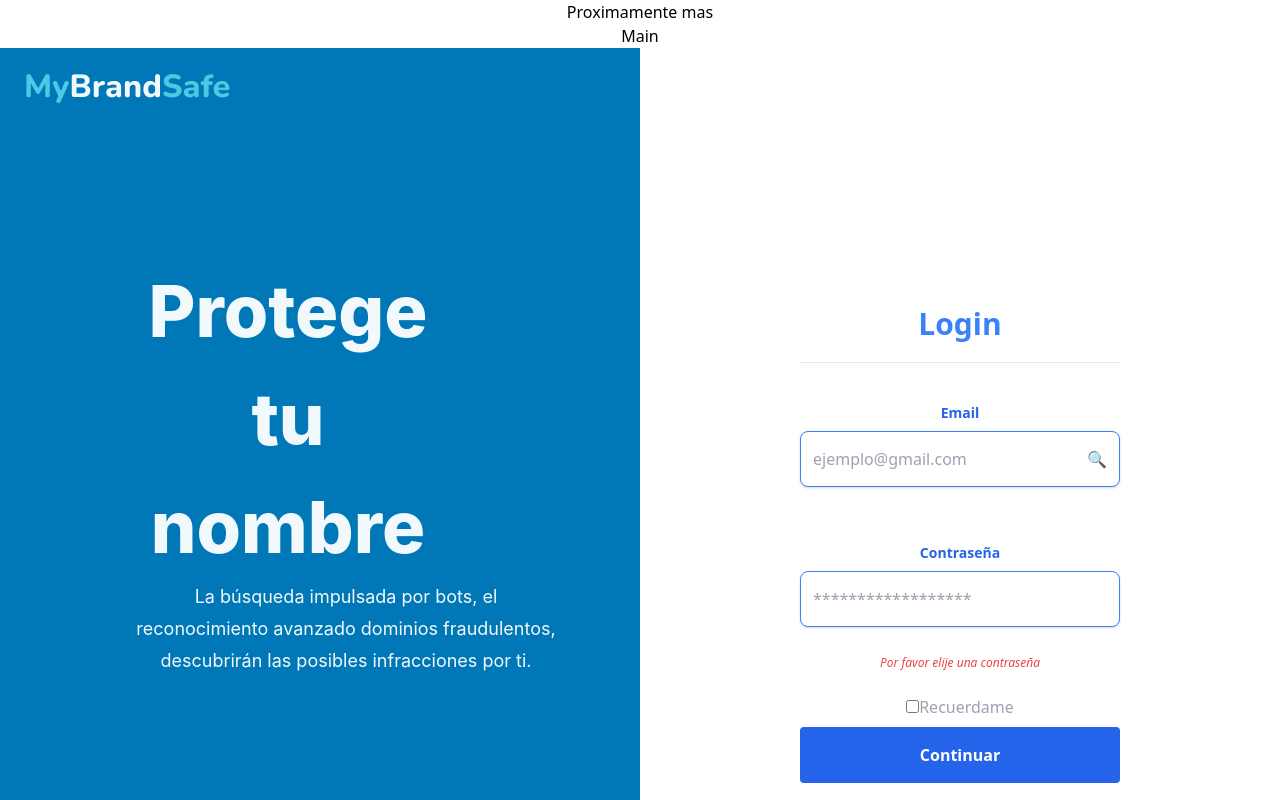
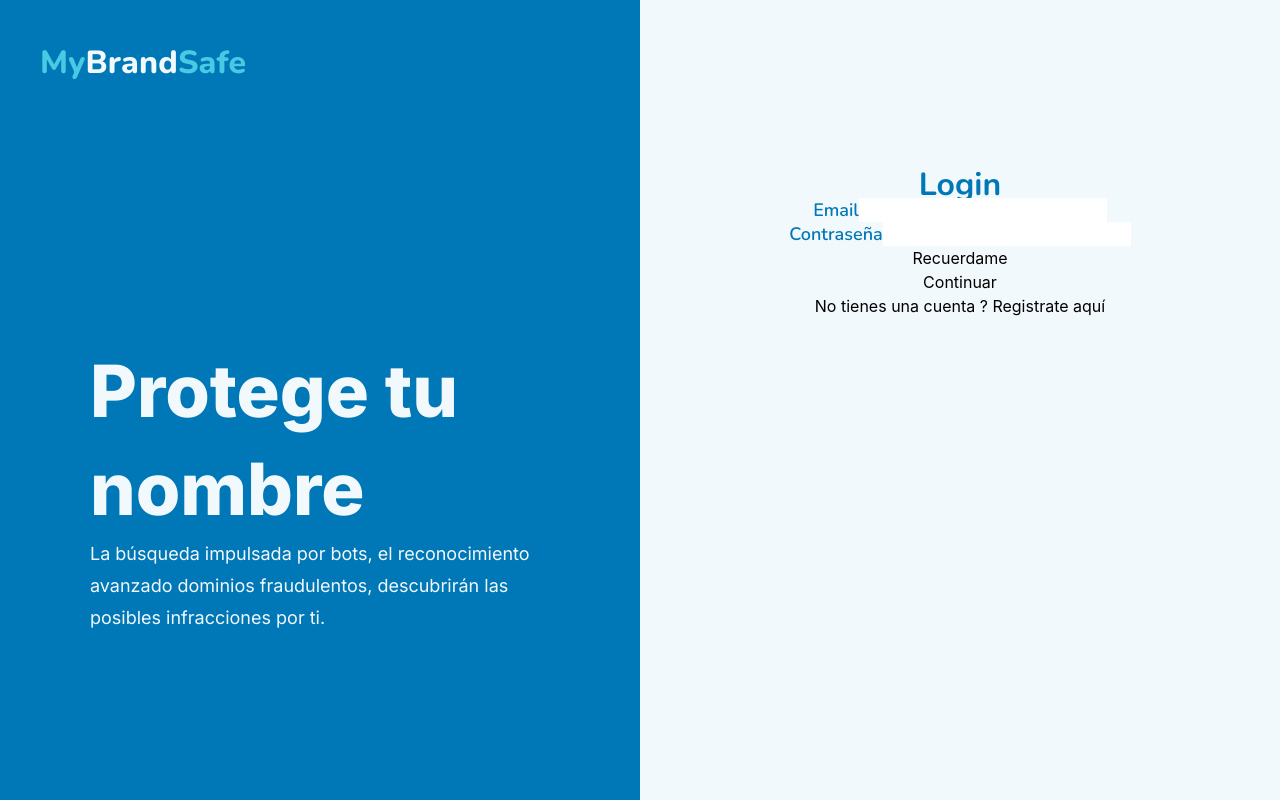
Before and after one commit to gustavotremont/mybrandsafe, a React (Create React App) app in the folder client/: page / in a window 1280 px wide. Shown: the top 800 px of the page. Built offline with nearby package versions, Linux system fonts and the light colour scheme.

Commit message:
modified few lines

```diff
--- a/client/public/index.html
+++ b/client/public/index.html
@@ -3,41 +3,20 @@
   <head>
     <meta charset="utf-8" />
     <link rel="icon" href="%PUBLIC_URL%/favicon.ico" />
-    <meta name="viewport" content="width=device-width, initial-scale=1" />
+    <meta name="viewport" content="width=device-width, initial-scale=1, maximum-scale=1" />
     <meta name="theme-color" content="#000000" />
+    <meta name="viewport" content="width=device-width, initial-scale=1"/>
     <meta
       name="description"
       content="Web site created using create-react-app"
     />
     <link rel="apple-touch-icon" href="%PUBLIC_URL%/logo192.png" />
-    <!--
-      manifest.json provides metadata used when your web app is installed on a
-      user's mobile device or desktop. See https://developers.google.com/web/fundamentals/web-app-manifest/
-    -->
     <link rel="manifest" href="%PUBLIC_URL%/manifest.json" />
-    <!--
-      Notice the use of %PUBLIC_URL% in the tags above.
-      It will be replaced with the URL of the `public` folder during the build.
-      Only files inside the `public` folder can be referenced from the HTML.
-
-      Unlike "/favicon.ico" or "favicon.ico", "%PUBLIC_URL%/favicon.ico" will
-      work correctly both with client-side routing and a non-root public URL.
-      Learn how to configure a non-root public URL by running `npm run build`.
-    -->
+    <link href="https://unpkg.com/tailwindcss@^2/dist/tailwind.min.css" rel="stylesheet"></link>
     <title>React App</title>
   </head>
   <body>
     <noscript>You need to enable JavaScript to run this app.</noscript>
     <div id="root"></div>
-    <!--
-      This HTML file is a template.
-      If you open it directly in the browser, you will see an empty page.
-
-      You can add webfonts, meta tags, or analytics to this file.
-      The build step will place the bundled scripts into the <body> tag.
-
-      To begin the development, run `npm start` or `yarn start`.
-      To create a production bundle, use `npm run build` or `yarn build`.
-    -->
   </body>
 </html>
--- a/client/src/App.js
+++ b/client/src/App.js
@@ -1,21 +1,15 @@
 import './App.css';
 import {BrowserRouter} from 'react-router-dom'
-import Header from './components/Header'
 import Main from './components/Main'
-import Footer from './components/Footer'
 import Login from './components/LandingPages/Login'
 import Singin from './components/LandingPages/Signin'
 
 function App() {
   return (
     <div className="App">
-      <h1>Proximamente mas</h1>
 
       <BrowserRouter>
-        <Header/>
-        <Main/>
         <Login/>
-        <Footer/>
       </BrowserRouter>
     </div>
   );
--- a/client/src/components/Header/Header.jsx
+++ b/client/src/components/Header/Header.jsx
@@ -3,8 +3,7 @@ import React from 'react'
 function Header() {
   return (
     <div>
-    <meta name="viewport" content="width=device-width, initial-scale=1, maximum-scale=1"/>
-    <link href="https://unpkg.com/tailwindcss@^2/dist/tailwind.min.css" rel="stylesheet"></link>
+
     </div>
   )
 }
--- a/client/src/components/LandingPages/Login/Login.css
+++ b/client/src/components/LandingPages/Login/Login.css
@@ -1,6 +1,99 @@
+.flex-division{
+    height: 100vh;
+    display: flex;
+}
+
+.hero{
+    width: 50%;
+    background: #0077B6;
+    height: inherit;
+    display: flex;
+    flex-direction: column;
+    align-items: flex-start;
+}
+
+.hero-logo {
+    font-family: 'Nunito';
+    font-style: normal;
+    font-weight: 800;
+    font-size: 32px;
+    line-height: 46px;
+    letter-spacing: 0.15px;
+    color: #48CAE4;
+    margin: 40px 0 16px 40px;
+}
+
+.hero-logo-altcolor {
+    color: #F2F9FC;
+}
+
+.hero-title {
+    font-family: 'Inter';
+    font-style: normal;
+    font-weight: 800;
+    font-size: 72px;
+    line-height: 98px;
+    font-feature-settings: 'salt' on, 'liga' off;
+    color: #F2F9FC;
+    text-align: start;
+    margin: 240px 0 0 90px;
+}
+
+.hero-text {
+    font-family: 'Inter';
+    font-style: normal;
+    font-weight: normal;
+    font-size: 18px;
+    line-height: 32px;
+    font-feature-settings: 'salt' on, 'liga' off;
+    color: #F2F9FC;
+    margin-left: 90px;
+    text-align: start;
+    width: 450px;
+}
+
+.form-section{
+    width: 50%;
+    background-color: #F2F9FC;;
+    height: inherit;
+}
+
+.form-body{
+    margin: 172px 136px;
+    display: flex;
+    flex-direction: column;
+    align-items: center;
+}
+
+.form-title {
+    font-family: 'Nunito';
+    font-style: normal;
+    font-weight: bold;
+    font-size: 32px;
+    line-height: 26px;
+    text-align: start;
+
+    color: #0077B6;;
+}
+
+.form-label {
+    font-family: 'Nunito';
+    font-style: normal;
+    font-weight: normal;
+    font-size: 18px;
+    line-height: 22px;
+
+    color: #0077B6;
+}
+
+/* .form-input {
+
+} */
+/* .flex {
+    height: 100vh;
+}
 
 .divbrand1 {
-
     background: #0077B6;
     position: relative;
     width: 50%;
@@ -8,18 +101,14 @@
 }
 
 .icon {
-
     position: relative;
     padding: 4%;
-
 }
 
 .brand2 {
-
     position: relative;
-    margin-top: 20%;
-    margin-left: 20%;
-    width: 50%;
+    margin: 20% 0 0 20%;
+    width: 60%;
     display: flex;
 
     font-family: 'Inter', sans-serif;
@@ -28,6 +117,7 @@
     font-size: 72px;
     color: #F2F9FC;
     display: flex;
+    text-align: start;
 }
 
 .brand3{
@@ -40,11 +130,11 @@ display: flex;
     font-family: 'Inter', sans-serif;
     font-size: 18px;
     font-style: normal;
-font-weight: normal;
+    font-weight: 400;
     line-height: 32px;
     display: flex;
     flex-direction: row-reverse;
-
+    text-align: start;
 
 }
 
@@ -68,3 +158,4 @@ display: flex;
 background: #F2F9FC;
 
 }
+       */
--- a/client/src/components/LandingPages/Login/Login.jsx
+++ b/client/src/components/LandingPages/Login/Login.jsx
@@ -1,54 +1,87 @@
 import React from "react";
 import './Login.css'
-import Logo from './Logo 3.png'
+import {Link} from 'react-router-dom'
+// import Logo from './Logo 3.png'
 
 const Login = () => {
-  return <div class="flex">
-    <div class="divbrand1">
-      <div>
-        <img class="icon" src={Logo} />
-      </div>
-      <div class="brand2">
-        <p>Protege tu nombre</p>
-      </div>
-      <div class="brand3">
-        <p>La búsqueda impulsada por bots, el reconocimiento avanzado dominios fraudulentos, descubrirán las posibles infracciones por ti.</p>
-      </div>
-    </div>
-    <div class="formlogin">
-      <form action="">
-        <h2 class="block text-blue-500  text-3xl font-bold mb-5">Login</h2>
-        <hr class="mb-10" />
-        <div class="w-full max-w-xs">
-          <div class="mb-4">
-            <label class="block text-blue-600 text-sm font-bold mb-2" for="email">
-              Email
-            </label>
-            <input
-              class="w-96 rounded-lg h-14 shadow appearance-none border border-blue-500 rounded w-full py-2 px-3 text-gray-700 leading-tight focus:outline-none focus:shadow-outline mb-10"
-              id="username" type="text" placeholder="ejemplo@gmail.com                             🔍" />
-          </div>
-          <div class="mb-6">
-            <label class="block text-blue-600  text-sm font-bold mb-2" for="password">
-              Contraseña
-            </label>
-            <input
-              class=" rounded-lg h-14 shadow appearance-none border border-blue-500 rounded w-full py-2 px-3 text-gray-700 mb-7 leading-tight focus:outline-none focus:shadow-outline"
-              id="password" type="password" placeholder="******************                                   🔍" />
-            <p class="text-red-500 text-xs italic">Por favor elije una contraseña</p>
-          </div>
-          <input type="checkbox"/><label class="text-gray-400  text-1xl">Recuerdame</label>
-            <button
-              class="h-14 w-80 bg-blue-600 hover:bg-blue-700 text-white font-bold py-2 px-20 mb-5 mt-2 rounded focus:shadow-outline"
-              type="button">Continuar</button><br/>
-          <a class="inline-block align-baseline font-bold text-sm text-blue-500 hover:text-blue-800" href="#">
-            <label class="text-gray-400  text-1xl  mb-10">
-              Ya tienes cuenta ? </label> Logueate aqui.
-          </a>
-        </div>
-      </form>
-    </div>
-  </div>
+  return (
+    <section className="flex-division">
+      <section className="hero">
+          <h2 className="hero-logo" >My<strong className='hero-logo-altcolor'>Brand</strong>Safe</h2>
+          <h1 className="hero-title">Protege tu nombre</h1>
+          <p className="hero-text">La búsqueda impulsada por bots, el reconocimiento avanzado dominios fraudulentos, descubrirán las posibles infracciones por ti.</p>
+      </section>
+      <section className="form-section">
+          <form className="form-body">
+
+            <h3 className="form-title" >Login</h3>
+
+
+            <div className="form-field">
+              <label className="form-label" htmlFor="loginEmail">Email</label>
+              <input className="form-input" type="email" name="loginEmail" id="loginEmail" />
+            </div>
+
+            <div className="form-field">
+              <label className="form-label" htmlFor="loginPassword">Contraseña</label>
+              <input className="form-input" type="password" name="loginPassword" id="loginPassword" />
+            </div>
+
+            <span className="form-remember" >Recuerdame</span>
+
+            <button className="form-button" >Continuar</button>
+
+            <span className="form-login" >No tienes una cuenta ? <Link className="form-login-link" to='/signup' >Registrate aquí</Link></span>
+
+          </form>
+      </section>
+    </section>
+  )
+  // return <div class="flex">
+  //   <div class="divbrand1">
+  //     <div>
+  //       <img class="icon" src={Logo} />
+  //     </div>
+  //     <div class="brand2">
+  //       <p>Protege tu nombre</p>
+  //     </div>
+  //     <div class="brand3">
+  //       <p>La búsqueda impulsada por bots, el reconocimiento avanzado dominios fraudulentos, descubrirán las posibles infracciones por ti.</p>
+  //     </div>
+  //   </div>
+  //   <div class="formlogin">
+  //     <form action="">
+  //       <h2 class="block text-blue-500  text-3xl font-bold mb-5" style={{ textAlign: 'start' }}>Login</h2>
+  //       <hr class="mb-10" />
+  //       <div class="w-full max-w-xs">
+  //         <div class="mb-4">
+  //           <label class="block text-blue-600 text-sm font-bold mb-2" for="email">
+  //             Email
+  //           </label>
+  //           <input
+  //             class="w-96 rounded-lg h-14 shadow appearance-none border border-blue-500 rounded w-full py-2 px-3 text-gray-700 leading-tight focus:outline-none focus:shadow-outline mb-10"
+  //             id="username" type="text" placeholder="ejemplo@gmail.com                             🔍" />
+  //         </div>
+  //         <div class="mb-6">
+  //           <label class="block text-blue-600  text-sm font-bold mb-2" for="password">
+  //             Contraseña
+  //           </label>
+  //           <input
+  //             class=" rounded-lg h-14 shadow appearance-none border border-blue-500 rounded w-full py-2 px-3 text-gray-700 mb-7 leading-tight focus:outline-none focus:shadow-outline"
+  //             id="password" type="password" placeholder="******************                                   🔍" />
+  //         </div>
+  //         <input type="checkbox"/><label class="text-gray-400  text-1xl">Recuerdame</label>
+  //           <button
+  //             class="h-14 w-80 bg-blue-600 hover:bg-blue-700 text-white font-bold py-2 px-20 mb-5 mt-2 rounded focus:shadow-outline"
+  //             type="button">Continuar</button><br/>
+  //         <a class="inline-block align-baseline font-bold text-sm text-blue-500 hover:text-blue-800" href="#">
+  //           <label class="text-gray-400  text-1xl  mb-10">
+  //             Ya tienes cuenta ? </label> Logueate aqui.
+  //         </a>
+  //       </div>
+  //     </form>
+  //   </div>
+  // </div>
 };
 
 export default Login;
--- a/client/src/index.css
+++ b/client/src/index.css
@@ -1,3 +1,6 @@
+@import url('https://fonts.googleapis.com/css2?family=Nunito:wght@600;700;800&display=swap');
+@import url('https://fonts.googleapis.com/css2?family=Inter:wght@400;800&display=swap');
+
 body {
   margin: 0;
   font-family: -apple-system, BlinkMacSystemFont, 'Segoe UI', 'Roboto', 'Oxygen',
```
Lines whose indentation alone changed are shown as unchanged.
